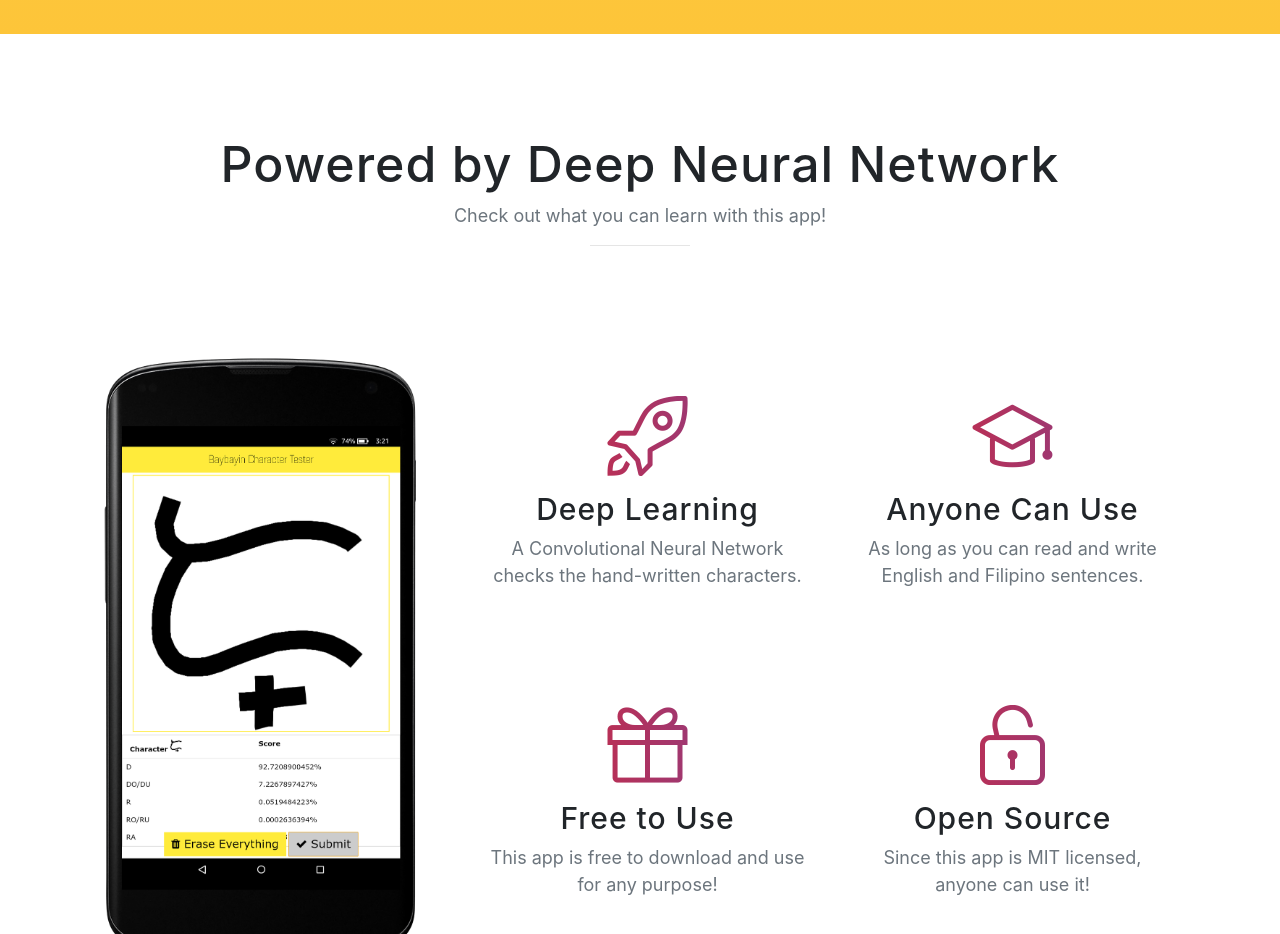
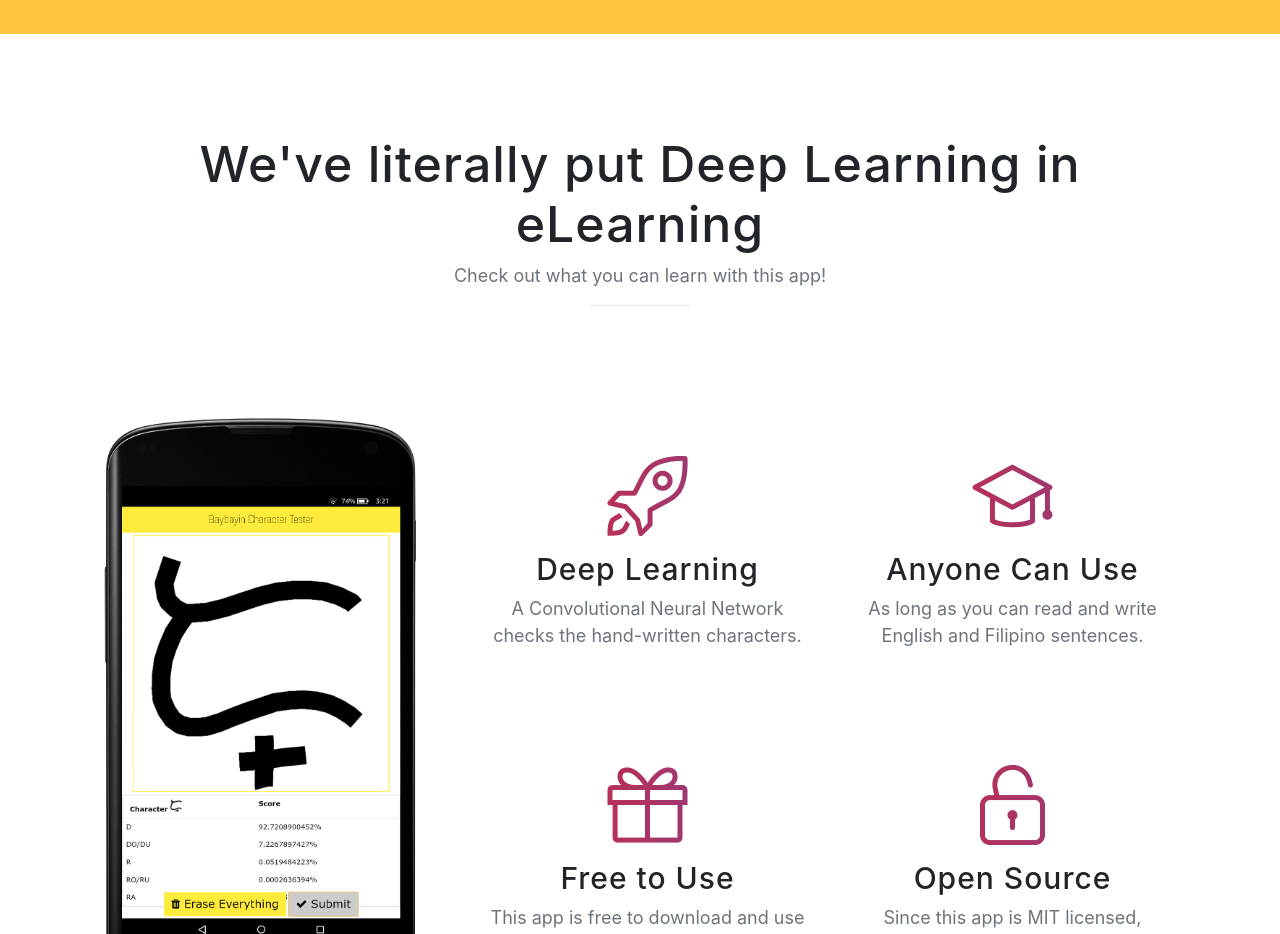
Before and after one commit to jamesnogra/LearnBaybayinWebsite, a website with bundled scripts: page index.html in a window 1280 px wide. Shown: the part 2040-2974 px from the top of the page. Built offline with nearby package versions, Linux system fonts and the light colour scheme; a web font is replaced by a local one.

```diff
--- a/index.html
+++ b/index.html
@@ -120,7 +120,7 @@
     <section class="features" id="features">
       <div class="container">
         <div class="section-heading text-center">
-          <h2>Powered by Deep Neural Network</h2>
+          <h2>We've literally put Deep Learning in eLearning</h2>
           <p class="text-muted">Check out what you can learn with this app!</p>
           <hr>
         </div>
```
Also changed, not shown: img/bg-cta-old.jpg (added), img/bg-cta.jpg.
